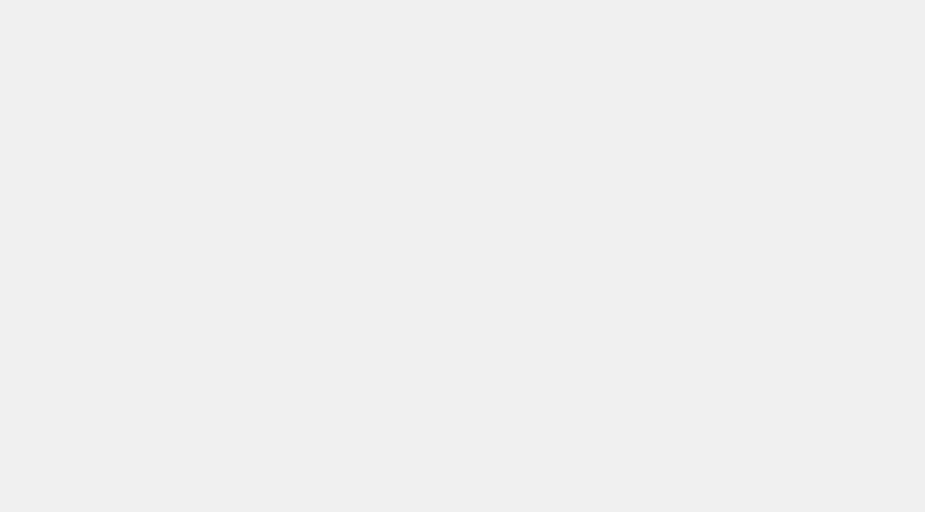
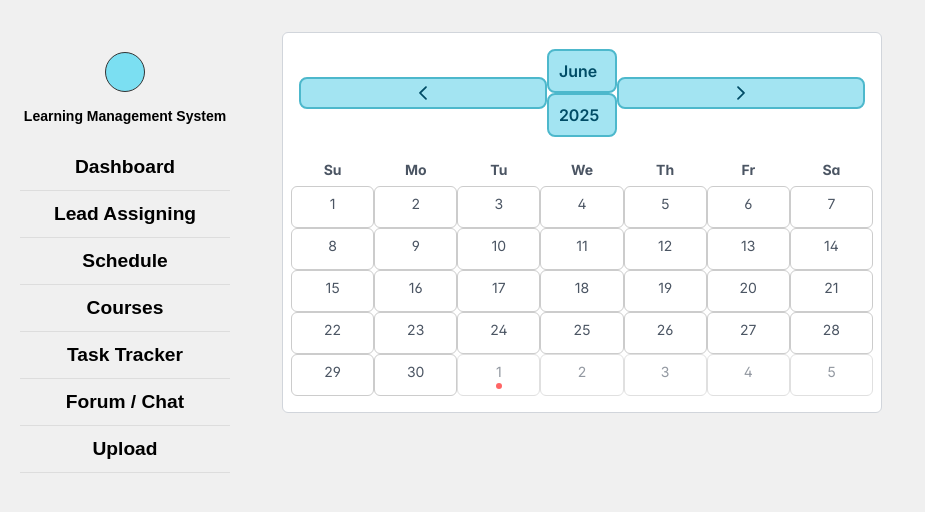
Before and after one commit to subhashini-git123/lms-project, a React (Create React App) app: page /schedule in a window 1280 px wide. Before the commit this address had no page. Shown: the top 512 px of the page, without its empty margins (0-925 px from the left). Built offline with nearby package versions, Linux system fonts and the light colour scheme.

Commit message:
Schedule page is added

```diff
--- a/package.json
+++ b/package.json
@@ -7,6 +7,8 @@
     "@testing-library/jest-dom": "^6.6.3",
     "@testing-library/react": "^16.3.0",
     "@testing-library/user-event": "^13.5.0",
+    "primeicons": "^7.0.0",
+    "primereact": "^10.9.6",
     "react": "^19.1.0",
     "react-dom": "^19.1.0",
     "react-icons": "^5.5.0",
--- a/src/App.js
+++ b/src/App.js
@@ -14,6 +14,10 @@ import LeadAssigning from "./pages/LeadAssigning";
 import Setting from './pages/Setting'
 import Courses from "./pages/Courses";
 import CourseDetail from "./pages/CourseDetail";
+import Schedule from "./pages/Schedule";
+import 'primereact/resources/themes/lara-light-blue/theme.css';  // or another theme
+import 'primereact/resources/primereact.min.css';
+import 'primeicons/primeicons.css';
 
 function App() {
   return (
@@ -33,6 +37,7 @@ function App() {
                  <Route path="/settings" element={<Setting />} />
                  <Route path="/Courses" element={<Courses />} />
                   <Route path="/courses/:id" element={<CourseDetail />} />
+                  <Route path="/schedule" element={<Schedule/>}></Route>
       </Routes>
     </Router>
     </CourseProvider>
--- /dev/null
+++ b/src/pages/Schedule.css
@@ -0,0 +1,137 @@
+.schedule-container {
+  display: flex;
+  padding: 2rem;
+  gap: 2rem;
+  margin-left: 250px;
+}
+
+.calendar-panel {
+  width: 600px;
+}
+.p-datepicker table {
+  table-layout: fixed;
+  width: 100%;
+}
+
+.p-datepicker table td {
+  padding: 0 !important;
+  width: 14.28%;
+}
+
+.p-datepicker table td span {
+  display: block;
+  width: 100%;
+  min-width: 55px;
+  max-width: 95px;
+  height: 42px;
+  padding-top: 8px;
+  text-align: center;
+  position: relative;
+  border: 1px solid #ccc;
+  border-radius: 6px;
+  font-size: 14px;
+  background-color: white;
+  box-sizing: border-box;
+}
+
+.p-datepicker table td span:hover {
+  background-color: #f0f0f0;
+  cursor: default;
+}
+
+.red-dot {
+  width: 6px;
+  height: 6px;
+  background-color: red;
+  border-radius: 50%;
+  position: absolute;
+  bottom: 6px;
+  left: 50%;
+  transform: translateX(-50%);
+  cursor: pointer;
+}
+
+.p-datepicker .p-datepicker-header {
+  background-color: transparent;
+  border: none;
+}
+
+.p-datepicker th {
+  text-align: center;
+  font-weight: bold;
+  padding-bottom: 0.5rem;
+  font-size: 14px;
+}
+
+.p-datepicker td.p-highlight > span {
+  background-color: #d6eaff !important;
+  border-color: #007bff;
+  font-weight: bold;
+}
+
+.details-panel {
+  width: 25rem;
+  background-color: #f9f9f9;
+  border: 1px solid #ccc;
+  border-radius: 8px;
+  padding: 1rem;
+  margin-top: 2rem;
+  overflow-y: auto;
+  font-size: 0.9rem;
+}
+
+.panel-header {
+  display: flex;
+  justify-content: space-between;
+  align-items: center;
+}
+
+.close-btn {
+  background: transparent;
+  border: none;
+  font-size: 1rem;
+  cursor: pointer;
+  height: 2.5rem;
+  width: 2rem;
+}
+
+.course-card {
+  border: 1px solid #007bff;
+  background-color: #e7f3ff;
+  border-radius: 6px;
+  padding: 0.5rem 0.75rem;
+  margin-top: 0.75rem;
+  width: 100%;
+  max-width: 20rem;
+  font-size: 0.85rem;
+}
+
+.course-top {
+  display: flex;
+  justify-content: space-between;
+  align-items: center;
+  margin-bottom: 0.25rem;
+}
+
+.start-btn {
+  background-color: #007bff;
+  color: white;
+  border: none;
+  height: 22px;
+  width: 50px;
+  border-radius: 4px;
+  cursor: pointer;
+  font-size: 0.75rem;
+  padding: 0 0.5rem;
+}
+
+.course-bottom {
+  display: flex;
+  justify-content: space-between;
+  font-size: 0.75rem;
+  margin-top: 0.25rem;
+}
+
+.due-date {
+  color: #666;
+}
--- /dev/null
+++ b/src/pages/Schedule.js
@@ -0,0 +1,92 @@
+import React, { useState } from "react";
+import { Calendar } from "primereact/calendar";
+import Sidebar from "../components/Sidebar";
+import "./Schedule.css";
+import { useNavigate } from "react-router-dom";
+
+const Schedule = () => {
+  const [selectedDate, setSelectedDate] = useState(null);
+  const Navigate = useNavigate();
+
+
+  const handleScheduleStartButton = () =>{
+    Navigate('/courses/0')
+  }
+
+
+  const scheduleData = {
+    "01/07/2025": [
+      { title: "Frontend Course", duration: "2h 30m", due: "01/07/2025" },
+      { title: "React Deep Dive", duration: "2h 40m", due: "01/07/2025" },
+      { title: "UI Workshop", duration: "2h 45m", due: "01/07/2025" },
+    ],
+  };
+
+
+  const handleDotClick = (formattedDate, e) => {
+    e.stopPropagation();
+    setSelectedDate(formattedDate);
+  };
+
+
+  const dateTemplate = (date) => {
+    const formatted =
+      date.day.toString().padStart(2, "0") +
+      "/" +
+      (date.month + 1).toString().padStart(2, "0") +
+      "/" +
+      date.year;
+
+    const isScheduled = scheduleData[formatted];
+
+    return (
+      <div className="custom-date-cell">
+        {date.day}
+        {isScheduled && (
+          <div
+            className="red-dot"
+            title="Click to view"
+            onClick={(e) => handleDotClick(formatted, e)}
+          ></div>
+        )}
+      </div>
+    );
+  };
+
+  return (
+    <div className="schedule-container">
+      <Sidebar />
+
+      <div className="calendar-panel">
+        <Calendar inline dateTemplate={dateTemplate} showWeek={false} />
+      </div>
+
+
+      {selectedDate && (
+        <div className="details-panel">
+          <div className="panel-header">
+            <h4>{selectedDate}</h4>
+            <button className="close-btn" onClick={() => setSelectedDate(null)}>
+              ✕
+            </button>
+          </div>
+
+          {scheduleData[selectedDate].map((course, index) => (
+            <div key={index} className="course-card">
+              <div className="course-top">
+                <strong>{course.title}</strong>
+                <button className="start-btn" onClick={handleScheduleStartButton}>Start</button>
+              </div>
+              <div className="course-bottom">
+                <span>{course.duration}</span>
+                <span className="due-date">Due: {course.due}</span>
+              </div>
+            </div>
+          ))}
+        </div>
+      )}
+    </div>
+  );
+};
+
+export default Schedule;
```
Also changed, not shown: 1 other file (tests, documents, lock files or other folders).
